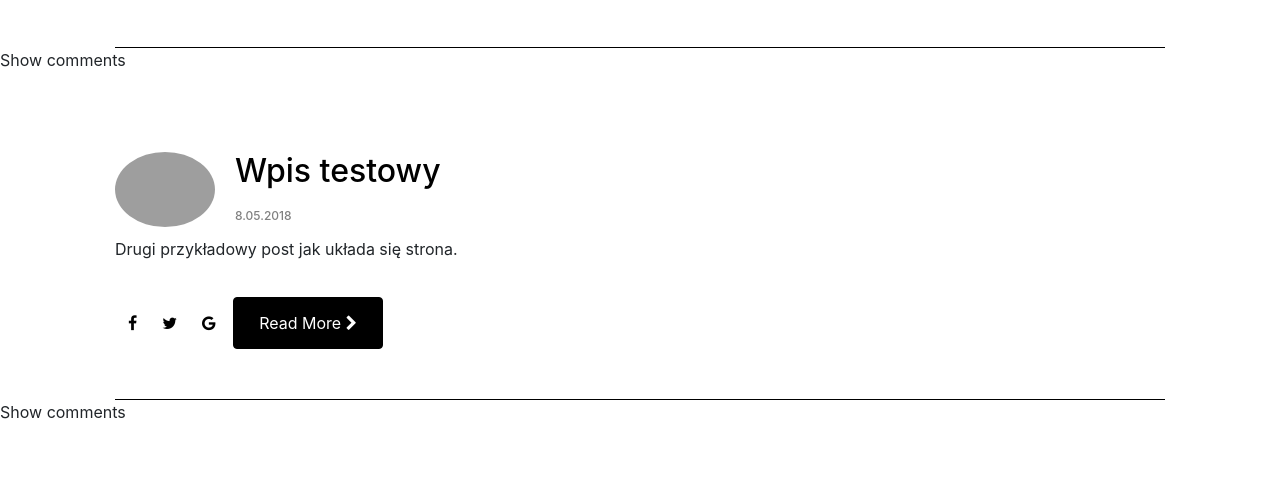
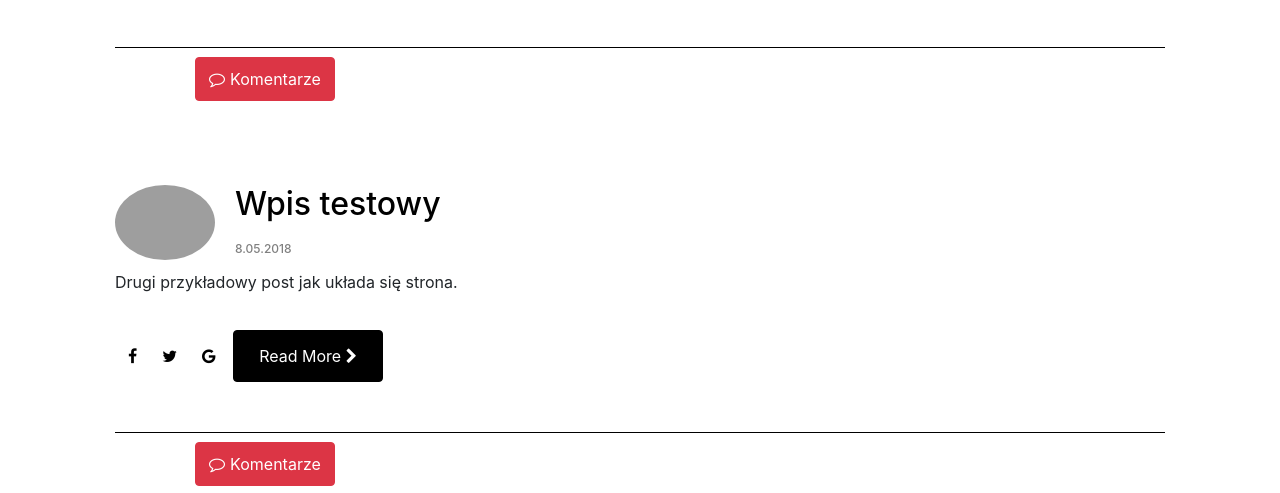
Before and after one commit to astasiun/portfolio, a plain HTML site: page BLOG/page1.html in a window 1280 px wide. Shown: the part 304-797 px from the top of the page. Drawn offline with nearby package versions, Linux system fonts and the light colour scheme; grey boxes are pictures that could not be loaded; a script that the page names is missing.

Commit message:
added comment buttons

```diff
--- a/BLOG/page1.html
+++ b/BLOG/page1.html
@@ -46,13 +46,12 @@
             </div>
         </div>
     </article>
-
     <a class="comments-load" onclick="loadDisqus($(this), 'The Title Of The Thread', 'a-unique-url-tag');">
-  Show comments
-</a>
+    <button type="button" class="btn btn-danger showcomments"><i class="fa fa-comment-o commentcloud" aria-hidden="true"></i>Komentarze</button></a>
     <noscript>
   Please enable JavaScript to view the <a href="https://disqus.com/?ref_noscript" rel="nofollow">comments powered by Disqus.</a>
 </noscript>
+
 
     <article>
         <div class="container">
@@ -88,11 +87,12 @@
         </div>
     </article>
     <a class="comments-load" onclick="loadDisqus($(this), '2nd-post', 'second-post');">
-  Show comments
-</a>
-<noscript>
+        <button type="button" class="btn btn-danger showcomments"><i class="fa fa-comment-o commentcloud" aria-hidden="true"></i>Komentarze</button></a>
+
+    <noscript>
   Please enable JavaScript to view the <a href="https://disqus.com/?ref_noscript" rel="nofollow">comments powered by Disqus.</a>
 </noscript>
+
 
     <!-- POST TEMPLATE END -->
 
--- a/css/blog.css
+++ b/css/blog.css
@@ -91,3 +91,13 @@ ul.pagination {
     float: left;
     visibility: hidden;
 }
+
+.showcomments {
+    margin: 9px 0px 4px 195px;
+    width: 140px;
+    height: 44px;
+}
+
+.commentcloud {
+	margin-right: 5px;
+}
```
